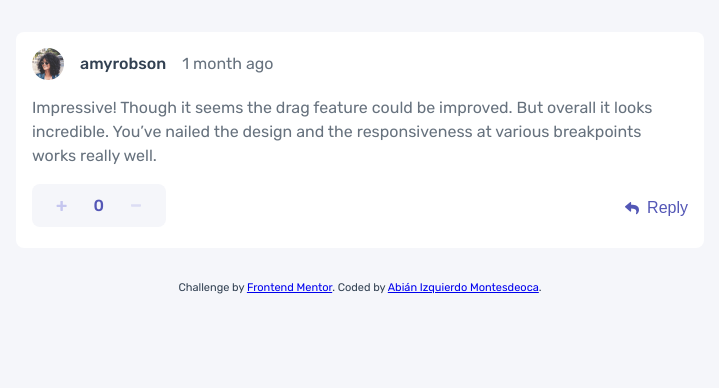
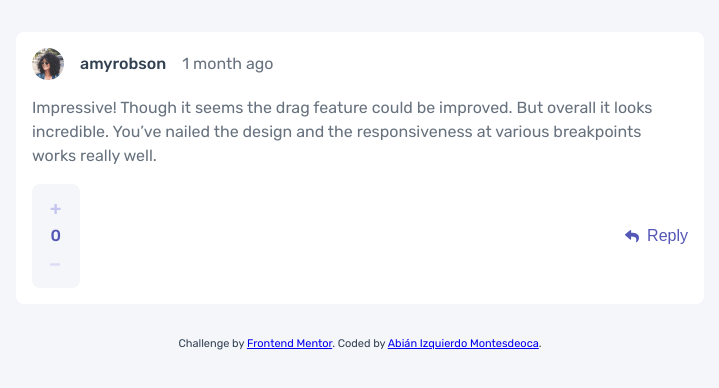
Before and after one commit to abizmo/interactive-comments-section, a React (Create React App) app: page / in a window 1280 px wide. Shown: the top 388 px of the page, without its empty margins (280-999 px from the left). Built offline with nearby package versions, Linux system fonts and the light colour scheme.

Commit message:
Fix styles to fit in comment

```diff
--- a/src/components/Voting/style.js
+++ b/src/components/Voting/style.js
@@ -15,6 +15,13 @@
     text-align: center;
     width: 3ch;
   }
+
+  @media(${({ theme }) => theme.mediaQueries.lg}) {
+    aspect-ratio: .5;
+    flex-direction: column;
+    justify-content: space-between;
+    padding: 1rem .5rem;
+  }
 `;
 
 export const Button = styled.button`
@@ -24,9 +31,10 @@
   cursor: pointer;
   display: grid;
   line-height: 1.1;
-  padding-inline: .5rem;
+  padding: 0;
   place-items: center;
   transition: opacity 300ms ease-in-out;
+  width: 16px;
 
   &:hover:enabled path {
     fill: ${({ theme }) => theme.colors['primary-500']};
--- a/src/theme/theme.js
+++ b/src/theme/theme.js
@@ -20,6 +20,9 @@
     300: '.75rem',
     100: '.6875rem',
   },
+  mediaQueries: {
+    lg: 'min-width: 41.125rem',
+  },
 };
 
 export default theme;
```
Also changed, not shown: 1 other file (tests, documents, lock files or other folders).
